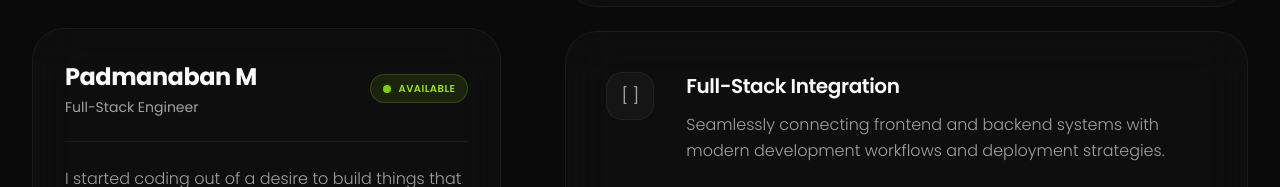
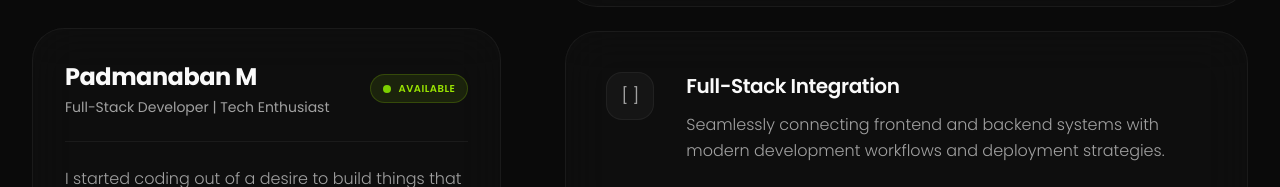
Before and after one commit to Pad-coder/portfolio, a React (Vite) app: page / in a window 1280 px wide. Shown: the part 1519-1706 px from the top of the page. Built offline with nearby package versions, Linux system fonts and the light colour scheme.

Commit message:
Update job title to 'Full-Stack Developer' in Footer and About sections for consistency

```diff
--- a/src/components/Footer.jsx
+++ b/src/components/Footer.jsx
@@ -34,7 +34,7 @@ function Footer() {
           {/* Brand section */}
           <div className="lg:col-span-2 pr-4">
             <h3 className="text-xl font-bold text-white mb-2 tracking-tight">Padmanaban M.</h3>
-            <p className="text-neutral-500 text-sm tracking-widest font-semibold uppercase mb-6">Full-Stack Engineer</p>
+            <p className="text-neutral-500 text-sm tracking-widest font-semibold uppercase mb-6">Full-Stack Developer</p>
             <p className="text-neutral-400 font-light leading-relaxed max-w-sm mb-8">
               Crafting digital experiences with clean code, elegant design, and exceptional performance. Let's build the future together.
             </p>
--- a/src/pages/About.jsx
+++ b/src/pages/About.jsx
@@ -109,7 +109,7 @@ const About = () => {
                     Padmanaban M
                   </h2>
                   <p className="text-neutral-400 text-sm mt-1">
-                    Full-Stack Engineer
+                    Full-Stack Developer | Tech Enthusiast
                   </p>
                 </div>
                 {/* Status Dot */}
```
